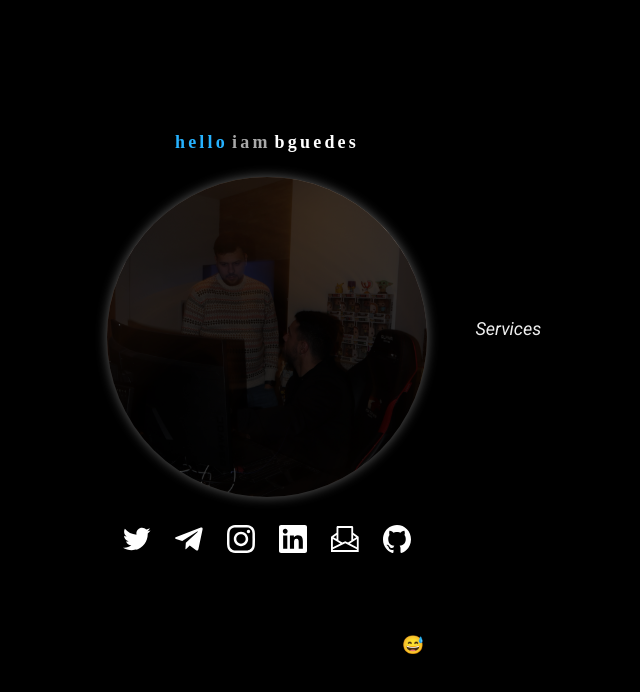
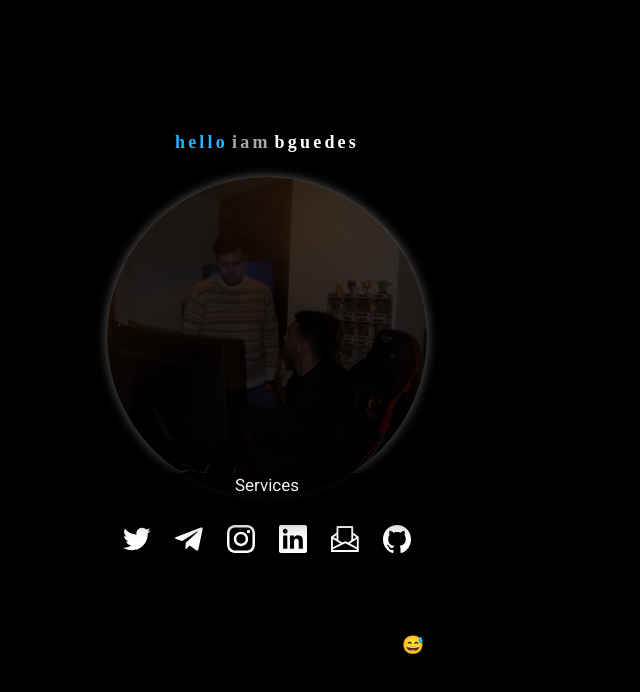
Before and after one commit to helloiambguedes/portal, a Next.js app: page / in a window 1280 px wide. Shown: the top 692 px of the page, without its empty margins (373-1013 px from the left). Built offline with nearby package versions, Linux system fonts and the light colour scheme.

Commit message:
small ui adjustment

```diff
--- a/src/components/welcome/index.tsx
+++ b/src/components/welcome/index.tsx
@@ -71,7 +71,6 @@ export const Welcome = () => {
 							height={320}
 						/>
 					</div>
-					<div>
 						<ul>
 							<li>
 								<Link href="/services">Services</Link>
@@ -80,7 +79,6 @@ export const Welcome = () => {
 								<Link href="/thoughts">Thoughts</Link>
 							</li> */}
 						</ul>
-					</div>
 				</div>
 				<section className={styles.List}>
 					<a
--- a/src/components/welcome/styled.module.css
+++ b/src/components/welcome/styled.module.css
@@ -27,23 +27,26 @@
 .FocusArea ul {
 	width: 100%;
 	display: flex;
-	top: 50%;
+	top: 99%;
 	position: absolute;
+	z-index: 9999;
 	transform: translate(0, -50%);
 	list-style-type: none;
-	margin-left: 48px;
+	background: #000000dd;
+	box-shadow: 0 0 24px #000;
 }
 
 .FocusArea ul li {
+	width: 100%;
 	white-space: nowrap;
 	line-height: 1.5rem;
 	font-family: "Roboto";
-	font-size: 18px;
+	font-size: 17px;
 	color: #eee;
 	margin-bottom: 16px;
 	transition-duration: 0.25s;
 	cursor: pointer;
-	font-style: italic;
+	text-align: center;
 }
 
 .FocusArea ul li:hover {
@@ -151,7 +154,7 @@
 		align-items: center;
 		gap: 16px;
 		margin: 0;
-		background: #000000ff;
+		box-shadow: 0 0 24px #000;
 		justify-content: center;
 		padding: 8px 0;
 		margin-left: 0;
```
